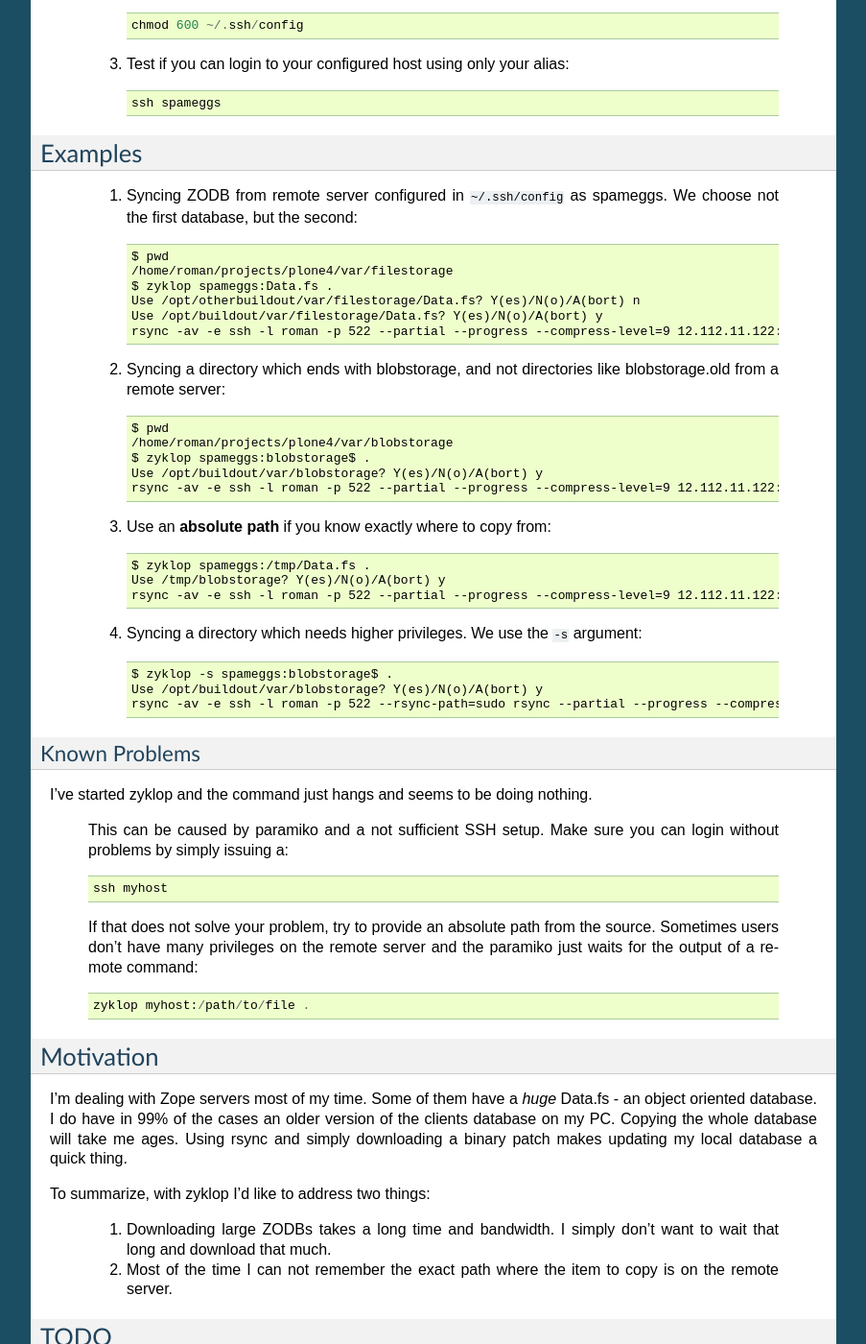
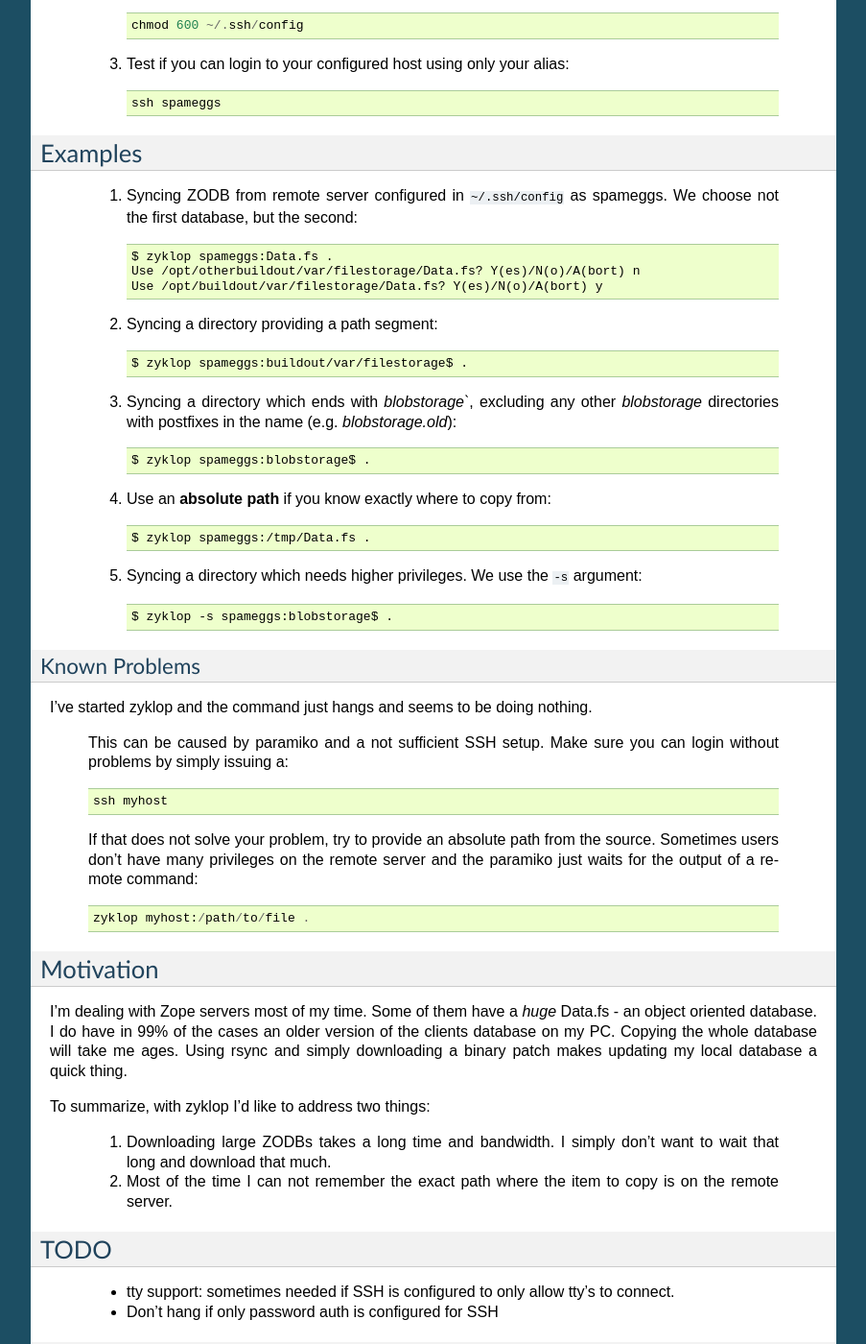
Before and after one commit to romanofski/zyklop, a Sphinx documentation site: the page built from docs/index.rst, in a window 1280 px wide and 1400 px high, scrolled down 721 px. Shown: the whole window at 96% size, without its empty margins (198-1101 px from the left). Built offline with Sphinx 7.4.7, drawn with Linux system fonts in a browser that asks for light colours; some of the changed text lies outside the part shown.

Commit message:
doc: Improving documentation

```diff
--- a/README.rst
+++ b/README.rst
@@ -54,34 +54,28 @@ Examples
     #. Syncing ZODB from remote server configured in ``~/.ssh/config``
        as spameggs. We choose not the first database, but the second::
 
-        $ pwd
-        /home/roman/projects/plone4/var/filestorage
         $ zyklop spameggs:Data.fs .
         Use /opt/otherbuildout/var/filestorage/Data.fs? Y(es)/N(o)/A(bort) n
         Use /opt/buildout/var/filestorage/Data.fs? Y(es)/N(o)/A(bort) y
-        rsync -av -e ssh -l roman -p 522 --partial --progress --compress-level=9 12.112.11.122:/opt/buildout/var/filestorage/Data.fs /home/roman/projects/plone4/var/filestorage
 
-    #. Syncing a directory which ends with blobstorage, and not
-       directories like blobstorage.old from a remote server::
+    #. Syncing a directory providing a path segment::
 
-        $ pwd
-        /home/roman/projects/plone4/var/blobstorage
+        $ zyklop spameggs:buildout/var/filestorage$ .
+
+    #. Syncing a directory which ends with `blobstorage``, excluding any
+       other `blobstorage` directories with postfixes in the name (e.g.
+       `blobstorage.old`)::
+
         $ zyklop spameggs:blobstorage$ .
-        Use /opt/buildout/var/blobstorage? Y(es)/N(o)/A(bort) y
-        rsync -av -e ssh -l roman -p 522 --partial --progress --compress-level=9 12.112.11.122:/opt/buildout/var/blobstorage /home/roman/projects/plone4/var/
 
     #. Use an **absolute path** if you know exactly where to copy from::
 
         $ zyklop spameggs:/tmp/Data.fs .
-        Use /tmp/blobstorage? Y(es)/N(o)/A(bort) y
-        rsync -av -e ssh -l roman -p 522 --partial --progress --compress-level=9 12.112.11.122:/tmp/Data.fs /home/roman/projects/plone4/var/
 
     #. Syncing a directory which needs higher privileges. We use the
        ``-s`` argument::
 
         $ zyklop -s spameggs:blobstorage$ .
-        Use /opt/buildout/var/blobstorage? Y(es)/N(o)/A(bort) y
-        rsync -av -e ssh -l roman -p 522 --rsync-path=sudo rsync --partial --progress --compress-level=9 12.112.11.122:/opt/buildout/var/blobstorage /home/roman/projects/plone4/var/
 
 Known Problems
 --------------
--- a/docs/CHANGES.txt
+++ b/docs/CHANGES.txt
@@ -5,6 +5,8 @@ CHANGES
 ----------------
 
     * Improved documentation
+    * Fixed bug, which lead to a hanging command when issuing a remote
+      command in order to find the target path
 
 0.3 (2013-01-14)
 ----------------
```
